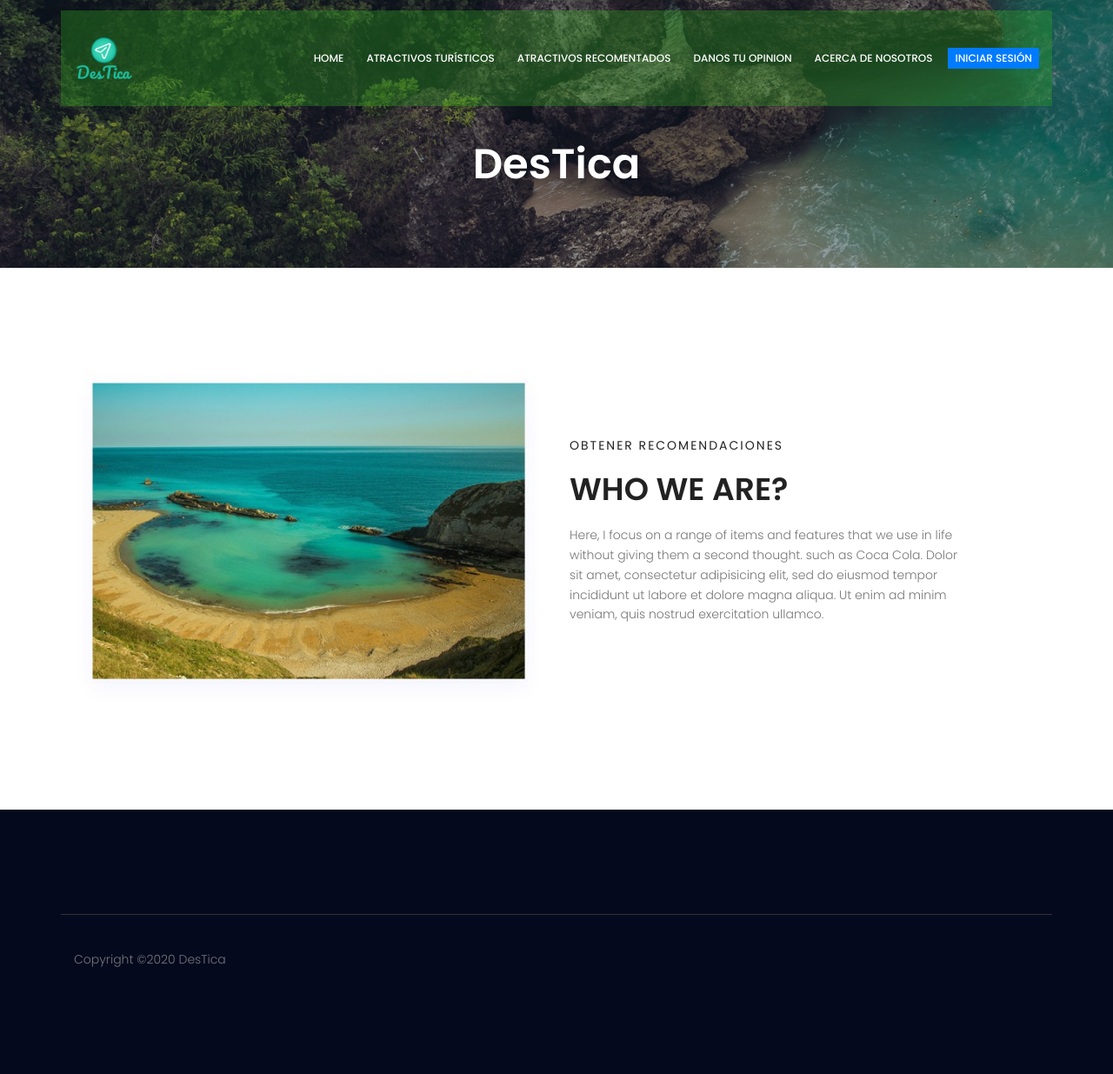
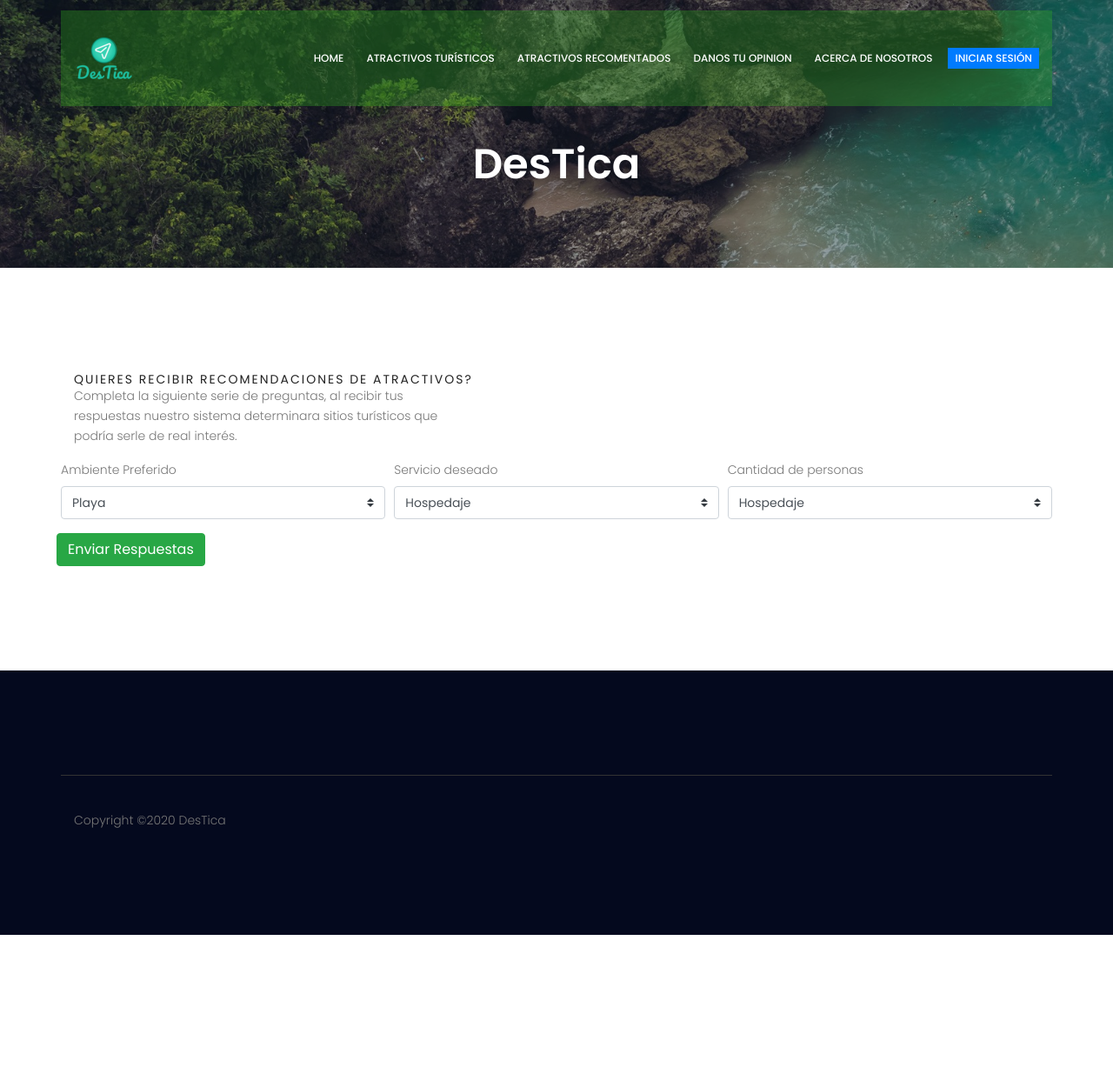
Before and after one commit to LeandroQ7/DesTica, a PHP site: page /view/interests.php in a window 1280 px wide. Shown: the whole page at 87% size. After the commit the page ends 1075 px from the top, so only its background shows below. Run offline with PHP 8.4, Linux system fonts and the light colour scheme; some libraries are stand-ins or nearby versions.

Commit message:
Atractivos recomendados

```diff
--- a/view/header.php
+++ b/view/header.php
@@ -40,13 +40,13 @@
         <div class="container main-menu">
           <div class="row align-items-center justify-content-between d-flex">
               <div id="logo">
-                <a href="index.html"><img src="view/img/logo.png" alt="" title="" /></a>
+                <a href="?index"><img src="view/img/logo.png" alt="" title="" /></a>
               </div>
               <nav id="nav-menu-container">
                 <ul class="nav-menu">
                   <li><a href="?index">Home</a></li>
                   <li><a href="?destination">Atractivos Turísticos</a></li>
-                  <li><a href="?interest">Atractivos Recomentados</a></li>
+                  <li><a href="?interests">Atractivos Recomentados</a></li>
                   <li><a href="?opinion">Danos tu opinion</a></li>
                   <li><a href="?about">Acerca de nosotros</a></li>
                   <li class="btn-primary"><a href="?login">Iniciar Sesión</a></li>
--- a/view/interests.php
+++ b/view/interests.php
@@ -1,33 +1,58 @@
 <?php
-
   include_once 'header.php';
-
-
 ?>
-
 <!-- Start about-info Area -->
+<form type="submit" action="post">
   <section class="about-info-area section-gap">
       <div class="container">
         <div class="row align-items-center">
-            <div class="col-lg-6 info-left">
-              <img class="img-fluid" src="view/img/about/info-img.jpg" alt="">
+          <div class="col-lg-12 info-right">
+            <h6>Quieres recibir recomendaciones de atractivos?</h6>
+            <p>
+              Completa la siguiente serie de preguntas, al recibir tus respuestas nuestro sistema determinara sitios turísticos que podría serle de real interés.
+            </p>
           </div>
-            <div class="col-lg-6 info-right">
-              <h6>Obtener recomendaciones</h6>
-              <h1>Who We Are?</h1>
-              <p>
-                Here, I focus on a range of items and features that we use in life without giving them a second thought. such as Coca Cola. Dolor sit amet, consectetur adipisicing elit, sed do eiusmod tempor incididunt ut labore et dolore magna aliqua. Ut enim ad minim veniam, quis nostrud exercitation ullamco.
-              </p>
+          <div class="form-row">
+            <div class="col-md-4 mb-3">
+              <label for="validationTooltip04">Ambiente Preferido</label>
+              <select class="custom-select" id="validationTooltip04" required>
+                <option value="">Seleccione un ambiente</option>
+                <option selected  value="Playa">Playa</option>
+                <option value="Montaña">Montaña</option>
+              </select>
+              <div class="invalid-tooltip">
+                Por favor seleccione una opción.
+              </div>
+            </div>
+            <div class="col-md-4 mb-3">
+              <label for="validationTooltip04">Servicio deseado</label>
+              <select class="custom-select" id="validationTooltip04" required>
+                <option value="">Seleccione un servicio</option>
+                <option selected  value="Playa">Hospedaje</option>
+                <option value="Montaña">Comida</option>
+              </select>
+              <div class="invalid-tooltip">
+                Por favor seleccione una opción.
+              </div>
+            </div>
+            <div class="col-md-4 mb-3">
+              <label for="validationTooltip04">Cantidad de personas</label>
+              <select class="custom-select" id="validationTooltip04" required>
+                <option value="">Seleccione un servicio</option>
+                <option selected value="Playa">Hospedaje</option>
+                <option value="Montaña">Comida</option>
+              </select>
+              <div class="invalid-tooltip">
+                Por favor seleccione una opción.
+              </div>
+            </div>
+            <button type="button" class="btn btn-success">Enviar Respuestas</button>
           </div>
         </div>
       </div>
   </section>
+</form>
 <!-- End about-info Area -->
-
-
 <?php
-
   include_once 'footer.php';
-
-
 ?>
```
Lines whose indentation alone changed are shown as unchanged.
